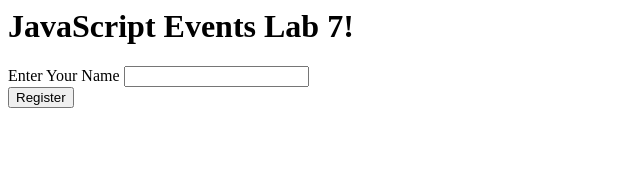
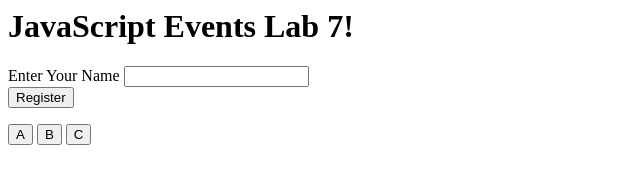
Before and after one commit to Aviish11/JS_Events_lab7, a plain HTML site: page index.html in a window 1280 px wide. Shown: the whole page, without its empty margins (0-640 px from the left). Drawn offline with Linux system fonts and the light colour scheme.

Commit message:
added a container within a div in index.html to display 3 buttons

```diff
--- a/index.html
+++ b/index.html
@@ -13,5 +13,11 @@
       <br />
       <button type="submit" id="button">Register</button>
     </form>
+
+    <div id="container">
+      <button>A</button>
+      <button>B</button>
+      <button>C</button>
+    </div>
   </body>
 </html>
```
